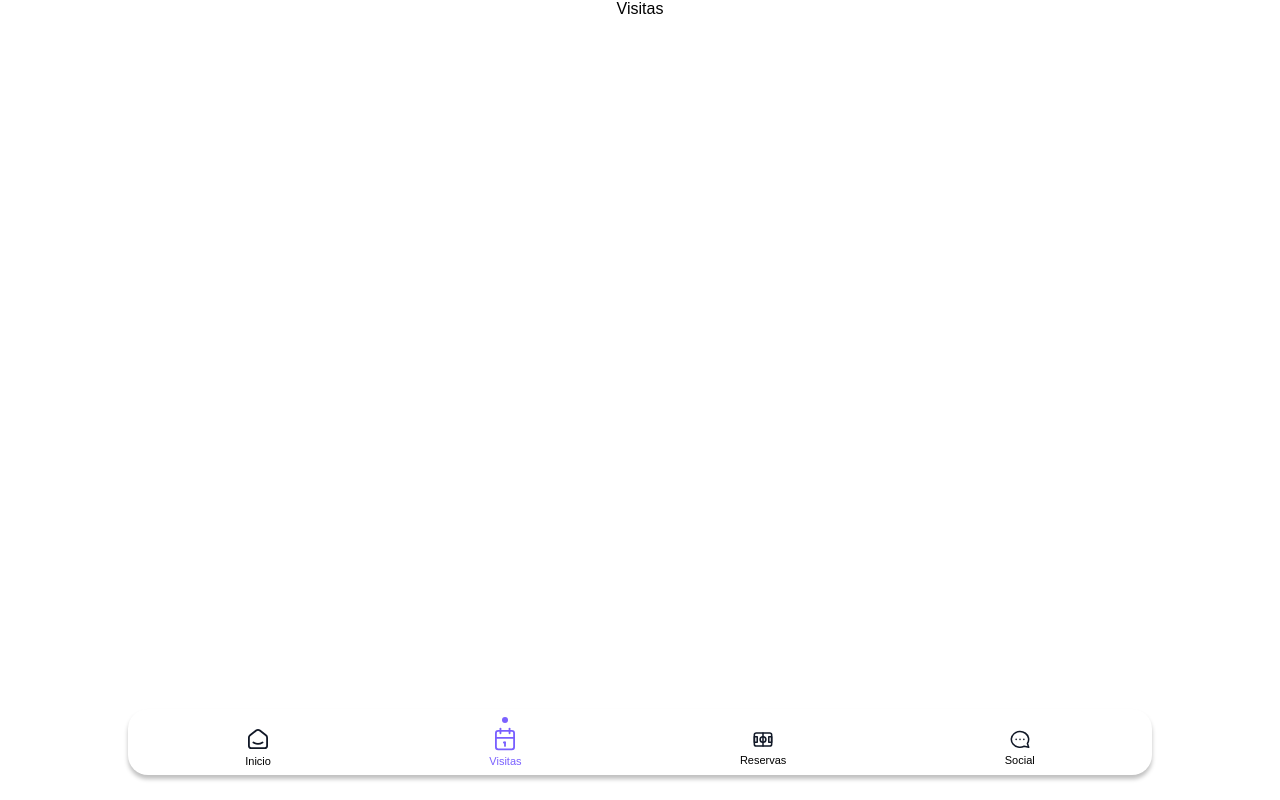
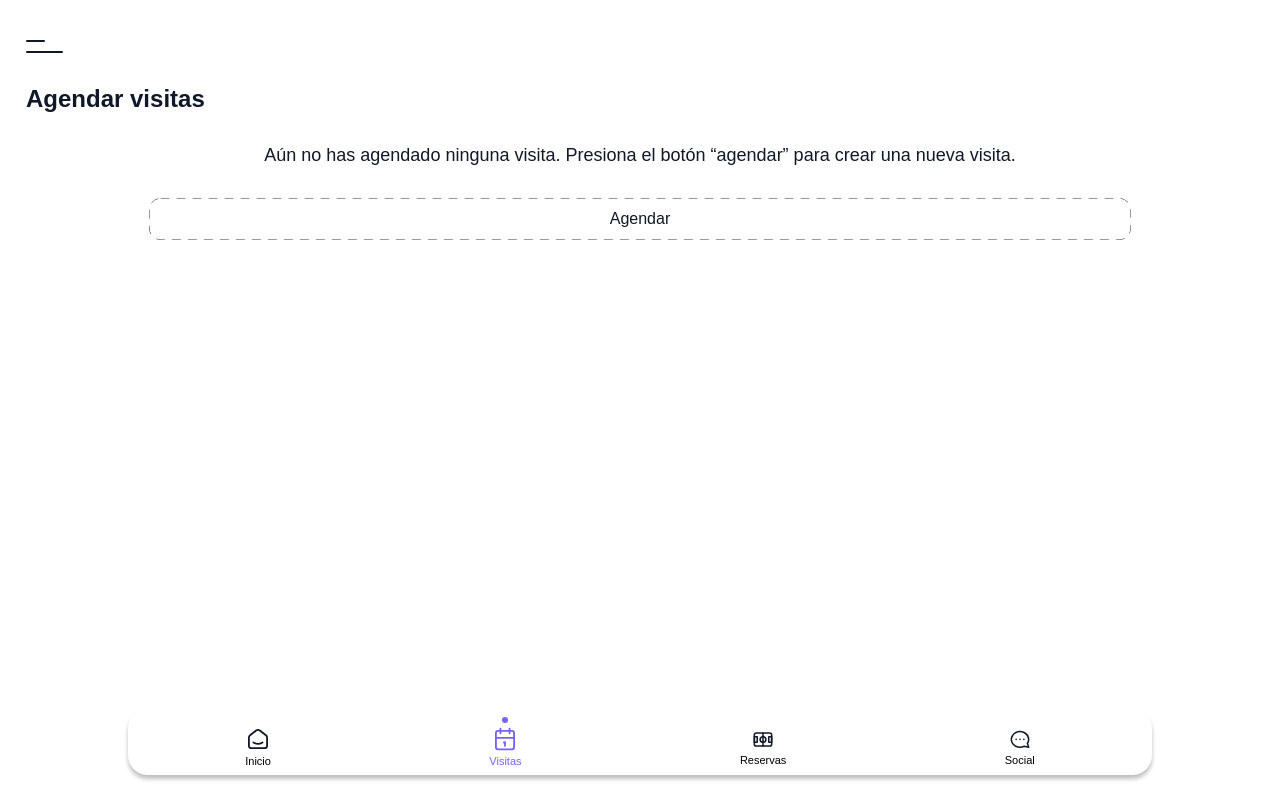
Before and after one commit to danni3231/PDG-MobileApp, a React (Create React App) app: page /#/Visitas in a window 1280 px wide. Built offline with nearby package versions, Linux system fonts and the light colour scheme; no server answers; the database is empty; sample sign-in values are in the browser's storage; a web font is replaced by a local one.

Commit message:
add visual components of  visit

```diff
--- a/src/Components/App/App.tsx
+++ b/src/Components/App/App.tsx
@@ -7,6 +7,8 @@ import Home from "../Home/Home";
 import Reservations from "../Reservation Components/Reservations/Reservations";
 import SpaceList from "../Reservation Components/SpaceList/SpaceList";
 import SpaceView from "../Reservation Components/SpaceView/SpaceView";
+import Visits from "../Visits Components/Visits/Visits";
+import VisitForm from "../Visits Components/Visit Form/VisitForm";
 
 function App() {
   const reservations: any[] = [];
@@ -17,13 +19,14 @@ function App() {
 
       <Routes>
         <Route path="/" element={<Home />} />
-        <Route path="Visitas" element={"Visitas"} />
-        <Route
-          path="Reservas"
-          element={<Reservations reservations={reservations} />}
-        />
+
+        <Route path="Visitas" element={<Visits />} />
+        <Route path="Visitas/form" element={<VisitForm />} />
+
+        <Route path="Reservas" element={<Reservations />} />
         <Route path="Reservas/list" element={<SpaceList />} />
         <Route path="Reservas/form/:id" element={<SpaceView />} />
+
         <Route path="Social" element={"Social"} />
       </Routes>
     </div>
--- a/src/Components/Reservation Components/Reservations/Reservations.tsx
+++ b/src/Components/Reservation Components/Reservations/Reservations.tsx
@@ -1,14 +1,33 @@
 import * as React from "react";
 import { useNavigate } from "react-router";
+import { getSpacesCollection } from "../../../Firebase/firebaseApi";
+import { booking } from "../../../Types/booking";
 import Btn from "../../Buttons/Btn";
 import Header from "../../Header/Header";
 
-interface ReservationsProps {
-  reservations: any[];
-}
+interface ReservationsProps {}
 
-const Reservations: React.FC<ReservationsProps> = ({ reservations }) => {
+const Reservations: React.FC<ReservationsProps> = () => {
   let navigate = useNavigate();
+
+  const [reservations, setReservations] = React.useState<booking[]>([]);
+
+  const getBookings = async () => {
+    const snapshot = await getSpacesCollection;
+
+    const newBookings: booking[] = [];
+
+    snapshot.forEach((space: any) => {
+      console.log(space.bookings);
+      //newBookings.push({ ...space.data(), id: space.id });
+    });
+
+    setReservations(newBookings);
+  };
+
+  React.useEffect(() => {
+    getBookings();
+  }, []);
 
   return (
     <article>
--- a/src/Components/Reservation Components/SpaceView/SpaceView.tsx
+++ b/src/Components/Reservation Components/SpaceView/SpaceView.tsx
@@ -8,7 +8,7 @@ import ScheduleOption from "../ScheduleOption/ScheduleOption";
 import TextField from "@mui/material/TextField";
 import AdapterDateFns from "@mui/lab/AdapterDateFns";
 import LocalizationProvider from "@mui/lab/LocalizationProvider";
-import DesktopDatePicker from "@mui/lab/DesktopDatePicker";
+import MobileDatePicker from "@mui/lab/MobileDatePicker";
 
 import "./SpaceView.css";
 import styled from "@emotion/styled";
@@ -164,13 +164,14 @@ const SpaceView: React.FC<SpaceViewProps> = ({}) => {
               width: "100%",
             }}
           >
-            <DesktopDatePicker
+            <MobileDatePicker
               value={date}
               onChange={(newValue) => {
                 setDate(newValue);
               }}
               renderInput={(params) => (
                 <CustomTextField
+                  placeholder="dd/mm/aaaa"
                   style={{
                     width: "100%",
                     borderRadius: "16px",
@@ -180,7 +181,6 @@ const SpaceView: React.FC<SpaceViewProps> = ({}) => {
               )}
             />
           </LocalizationProvider>
-          {/*<input type="date" name="" id="" />*/}
           <h1>Horarios</h1>
 
           <section className="spaceView__schedule">
--- /dev/null
+++ b/src/Components/Visits Components/Visit Form/VisitForm.tsx
@@ -0,0 +1,84 @@
+import styled from "@emotion/styled";
+import { LocalizationProvider, MobileDatePicker } from "@mui/lab";
+import AdapterDateFns from "@mui/lab/AdapterDateFns";
+import { TextField } from "@mui/material";
+import * as React from "react";
+import Btn from "../../Buttons/Btn";
+
+interface VisitFormProps {}
+
+const VisitForm: React.FC<VisitFormProps> = ({}) => {
+  const [date, setDate] = React.useState<Date | null>(new Date());
+
+  const CustomTextField = styled(TextField)({
+    "& label.Mui-focused": {
+      color: "#7b61ff",
+    },
+    "& .MuiInput-underline:after": {
+      borderBottomColor: "#7b61ff",
+    },
+    "& .MuiOutlinedInput-root": {
+      "& fieldset": {
+        borderRadius: "50px",
+      },
+      "&:hover fieldset": {
+        borderColor: "#7b61ff",
+      },
+      "&.Mui-focused fieldset": {
+        borderColor: "#7b61ff",
+      },
+    },
+    "& .MuiButtonBase-root": {
+      marginRight: "0px",
+    },
+  });
+
+  return (
+    <article>
+      <h1>Información del visitante</h1>
+      <p>Por favor, llena los siguientes campos</p>
+      <div className="scroll scroll--h">
+        <div className="scroll__column spaceList__column">
+          <CustomTextField placeholder="Nombre" onChange={() => {}} />
+          <CustomTextField placeholder="Apellido" onChange={() => {}} />
+          <CustomTextField
+            placeholder="Tipo de Documento"
+            onChange={() => {}}
+          />
+          <CustomTextField placeholder="No. de Documento" onChange={() => {}} />
+          <CustomTextField placeholder="nombre" onChange={() => {}} />
+
+          <h2>Fecha de visita</h2>
+          <LocalizationProvider
+            dateAdapter={AdapterDateFns}
+            style={{
+              width: "100%",
+            }}
+          >
+            <MobileDatePicker
+              value={date}
+              onChange={(newValue) => {
+                setDate(newValue);
+              }}
+              renderInput={(params) => (
+                <CustomTextField
+                  placeholder="dd/mm/aaaa"
+                  style={{
+                    width: "100%",
+                    borderRadius: "16px",
+                  }}
+                  {...params}
+                />
+              )}
+            />
+          </LocalizationProvider>
+
+          <Btn text={"Confirmar"} variant={""} action={() => {}} />
+          <Btn text={"Cancelar"} variant={"disabled"} action={() => {}} />
+        </div>
+      </div>
+    </article>
+  );
+};
+
+export default VisitForm;
--- /dev/null
+++ b/src/Components/Visits Components/Visits/Visits.tsx
@@ -0,0 +1,43 @@
+import * as React from "react";
+import { useNavigate } from "react-router";
+import { visitor } from "../../../Types/visitor";
+import Btn from "../../Buttons/Btn";
+import Header from "../../Header/Header";
+
+interface VisitsProps {}
+
+const Visits: React.FC<VisitsProps> = ({}) => {
+  let navigate = useNavigate();
+  const [reservations, setReservations] = React.useState<visitor[]>([]);
+
+  return (
+    <article>
+      <Header />
+      <h1>Agendar visitas</h1>
+      {reservations.length == 0 ? (
+        <p
+          style={{
+            width: "90%",
+            alignSelf: "center",
+          }}
+        >
+          Aún no has agendado ninguna visita. Presiona el botón “agendar” para
+          crear una nueva visita.
+        </p>
+      ) : (
+        reservations.map((reservation) => {
+          return; //reservation card
+        })
+      )}
+      <Btn
+        text="Agendar"
+        variant="add"
+        action={function (): void {
+          navigate("/Visitas/form");
+        }}
+      />
+    </article>
+  );
+};
+
+export default Visits;
--- /dev/null
+++ b/src/Types/booking.ts
@@ -0,0 +1,6 @@
+export type booking = {
+  id: string,
+  space: string,
+  date: Date,
+  schedule: {end:string, start:string}
+}
--- /dev/null
+++ b/src/Types/visitor.ts
@@ -0,0 +1,7 @@
+export type visitor = {
+  name: string,
+  id: string
+  date: Date,
+  ccType: string,
+  cc: number
+}
```
